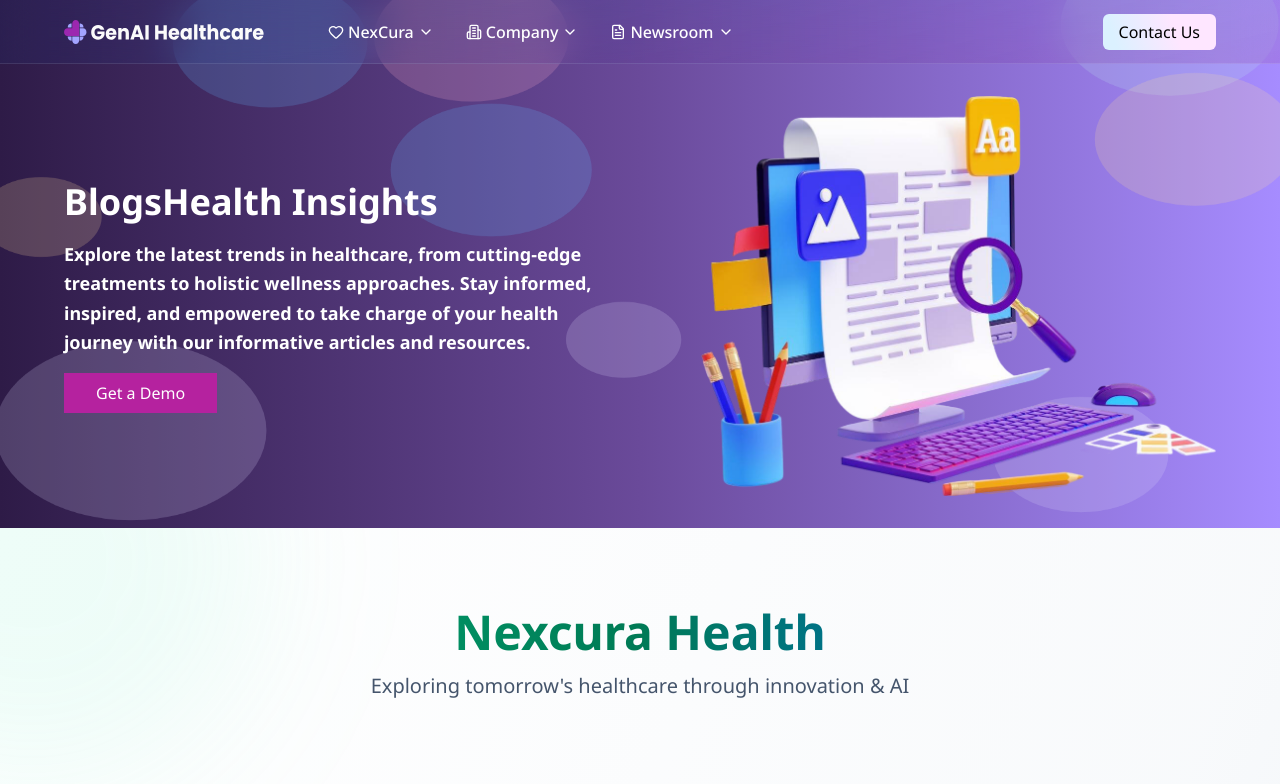
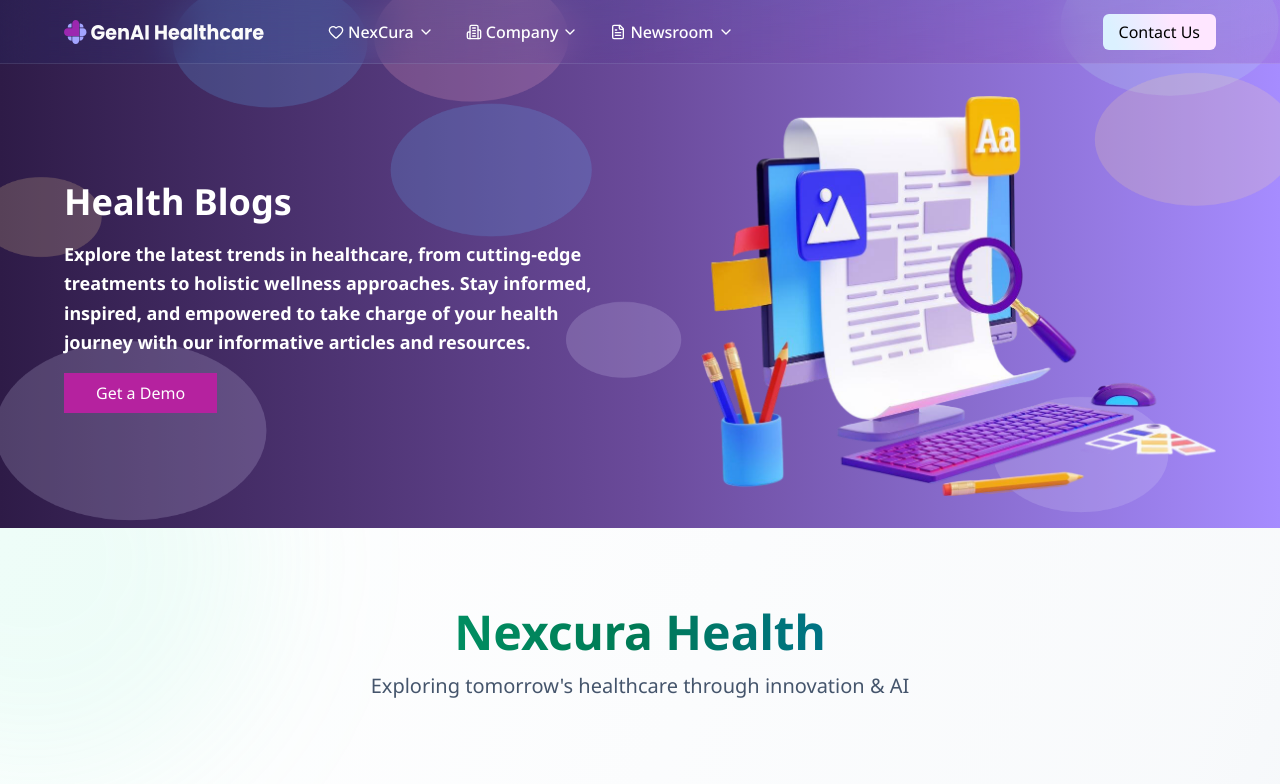
Before and after one commit to employeebhavya/GEN-AI, a Next.js app: page /blogs in a window 1280 px wide. Shown: the top 784 px of the page. Built offline with nearby package versions, Linux system fonts and the light colour scheme; grey boxes are pictures that could not be loaded.

Commit message:
fixed blogs page heading

```diff
--- a/src/app/blogs/page.jsx
+++ b/src/app/blogs/page.jsx
@@ -6,7 +6,7 @@ function Blogs() {
   return (
     <>
       <HealthcareHero
-        title={"BlogsHealth Insights"}
+        title={"Health Blogs"}
         description={
           "Explore the latest trends in healthcare, from cutting-edge treatments to holistic wellness approaches. Stay informed, inspired, and empowered to take charge of your health journey with our informative articles and resources."
         }
```
